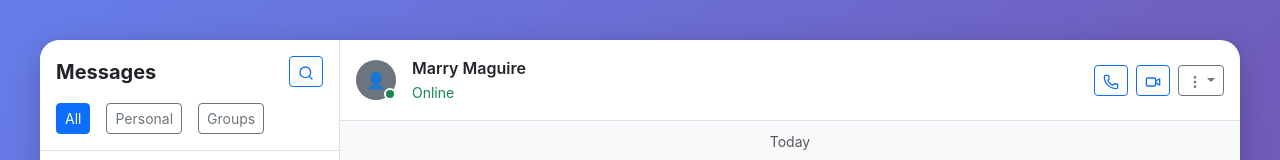
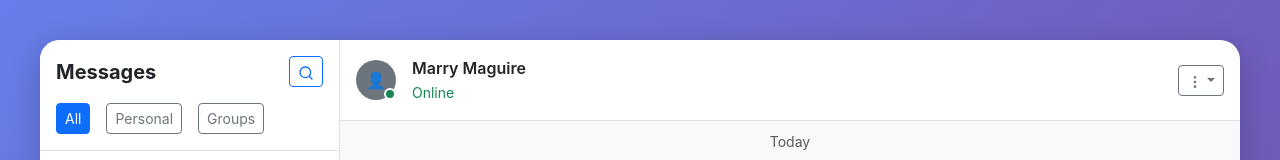
Before and after one commit to Harshcodeit/chatting_platform, a React (Create React App) app in the folder frontend/: page /chat in a window 1280 px wide. Shown: the top 160 px of the page. Built offline with nearby package versions, Linux system fonts and the light colour scheme; no server answers.

Commit message:
removed call button

```diff
--- a/frontend/src/Pages/Chat.jsx
+++ b/frontend/src/Pages/Chat.jsx
@@ -205,12 +205,12 @@ function Chat(){
               </div>
             </div>
             <div className="d-flex gap-2">
-              <Button variant="outline-primary" size="sm">
+              {/* <Button variant="outline-primary" size="sm">
                 <Phone size={16} />
-              </Button>
-              <Button variant="outline-primary" size="sm">
+              </Button> */}
+              {/* <Button variant="outline-primary" size="sm">
                 <Video size={16} />
-              </Button>
+              </Button> */}
               <Dropdown>
                 <Dropdown.Toggle variant="outline-secondary" size="sm">
                   <MoreVertical size={16} />
```
